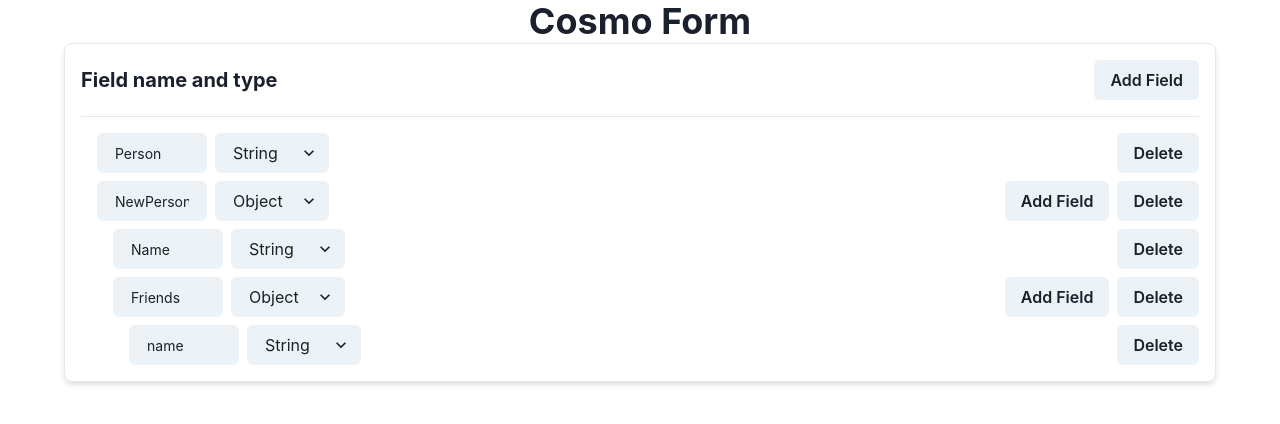
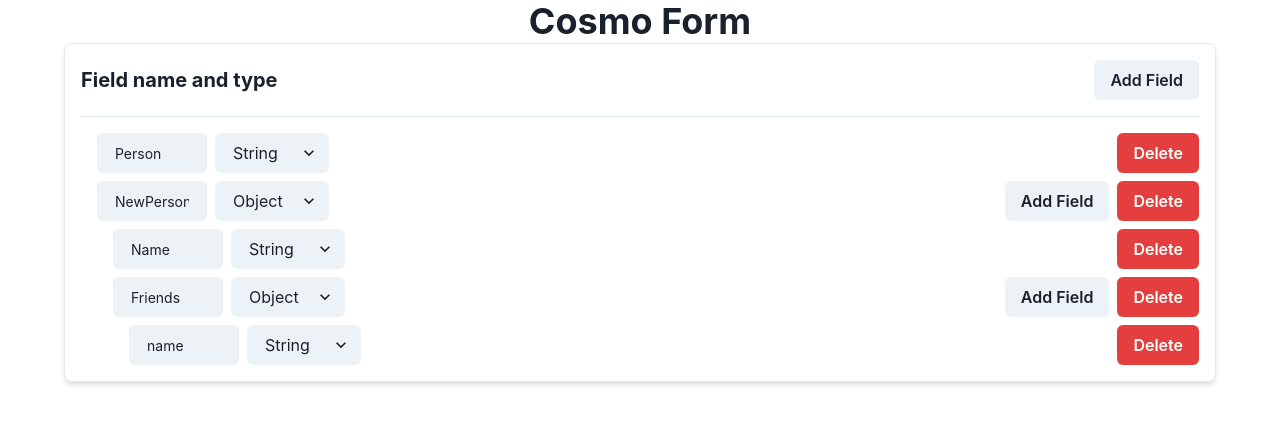
Before and after one commit to itsApurba/cosmo-form, a React (Vite) app: page / in a window 1280 px wide. Shown: the top 424 px of the page. Built offline with nearby package versions, Linux system fonts and the light colour scheme.

Commit message:
FIX: CSS

```diff
--- a/src/components/Form.tsx
+++ b/src/components/Form.tsx
@@ -66,6 +66,7 @@ function Form() {
   console.log(formData);
   return (
     <VStack
+      maxH={"90vh"}
       height={"full"}
       className='center'
       margin={"auto"}
--- a/src/components/FormField.tsx
+++ b/src/components/FormField.tsx
@@ -49,7 +49,18 @@ const FormField = ({ field, onChange, onDelete }: Props) => {
 
   return (
     <VStack className='formfi' w={"100%"}>
-      <HStack className='formfi-in' w={"full"} justifyContent={"space-between"}>
+      <HStack
+        className='formfi-in'
+        w={"full"}
+        justifyContent={"space-between"}
+        borderRadius={"md"}
+        transition={"all 0.5s"}
+        _hover={{
+          shadow: "sm",
+          transform: "translateY(-2px)",
+          transition: "all 0.3s",
+        }}
+      >
         <Flex gap={2}>
           <Input
             htmlSize={4}
@@ -77,7 +88,9 @@ const FormField = ({ field, onChange, onDelete }: Props) => {
           {field.type == "object" && (
             <Button onClick={handleAddField}>Add Field</Button>
           )}
-          <Button onClick={onDelete}>Delete</Button>
+          <Button variant={"solid"} colorScheme='red' onClick={onDelete}>
+            Delete
+          </Button>
         </Flex>
       </HStack>
       {field.type === "object" && (
```
